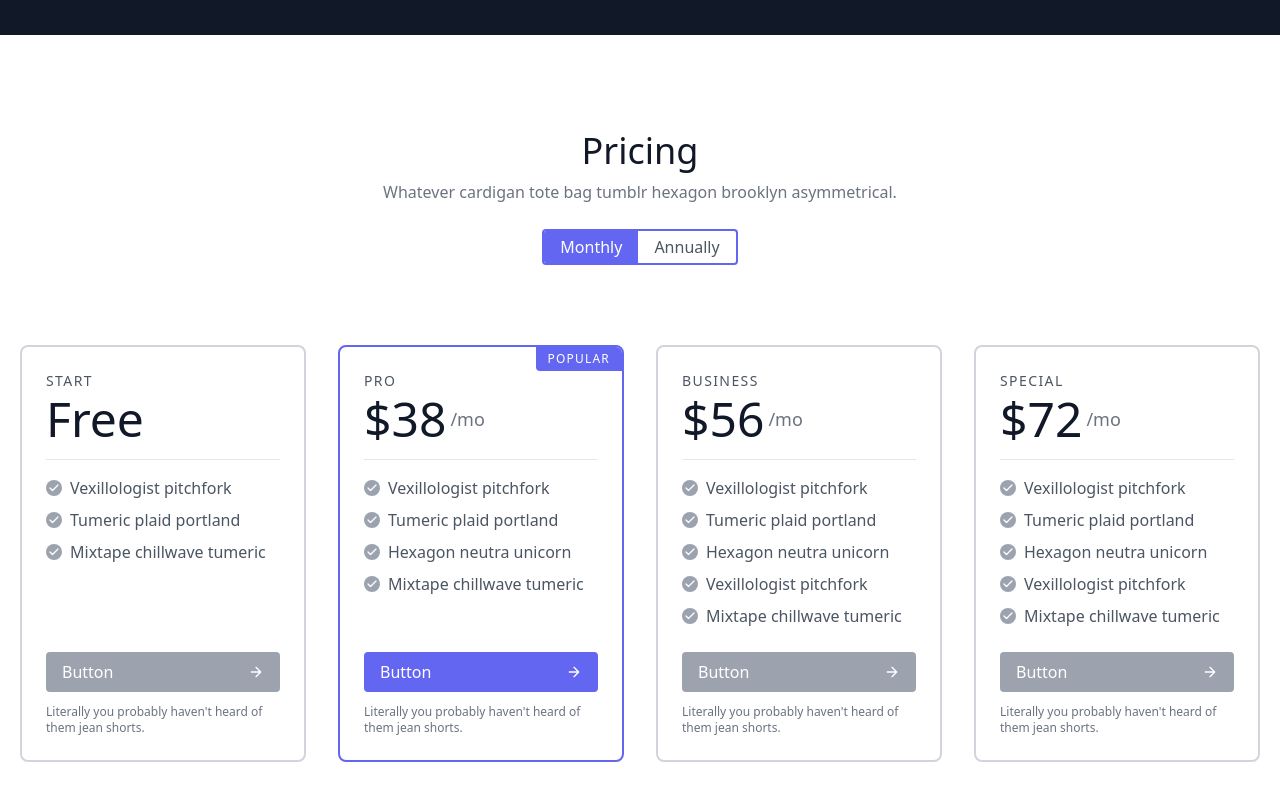
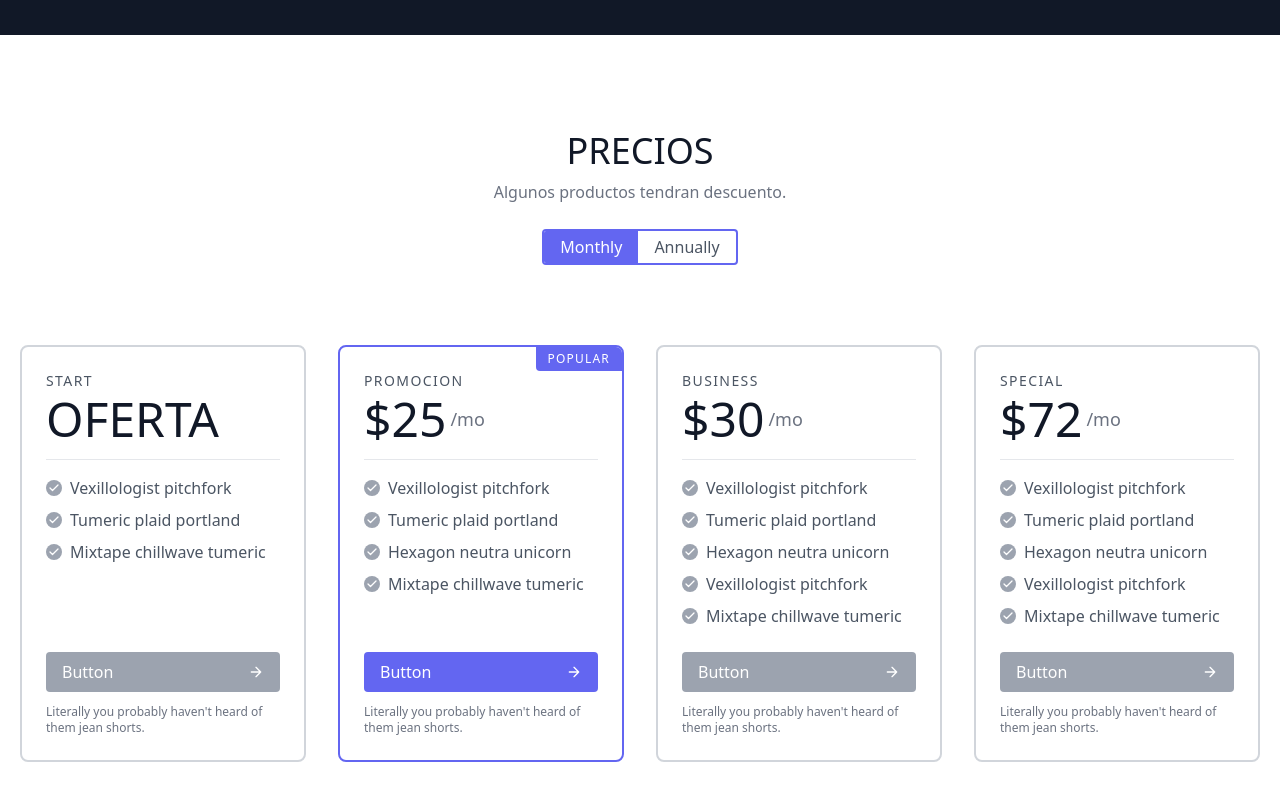
Before and after one commit to zulayleon/Front_G6, a plain HTML site: page index.html in a window 1280 px wide. Shown: the part 959-1759 px from the top of the page. Drawn offline with nearby package versions, Linux system fonts and the light colour scheme.

Commit message:
first commit

```diff
--- a/index.html
+++ b/index.html
@@ -83,8 +83,8 @@
           <section class="text-gray-600 body-font overflow-hidden">
             <div class="container px-5 py-24 mx-auto">
               <div class="flex flex-col text-center w-full mb-20">
-                <h1 class="sm:text-4xl text-3xl font-medium title-font mb-2 text-gray-900">Pricing</h1>
-                <p class="lg:w-2/3 mx-auto leading-relaxed text-base text-gray-500">Whatever cardigan tote bag tumblr hexagon brooklyn asymmetrical.</p>
+                <h1 class="sm:text-4xl text-3xl font-medium title-font mb-2 text-gray-900">PRECIOS</h1>
+                <p class="lg:w-2/3 mx-auto leading-relaxed text-base text-gray-500">Algunos productos tendran descuento.</p>
                 <div class="flex mx-auto border-2 border-indigo-500 rounded overflow-hidden mt-6">
                   <button class="py-1 px-4 bg-indigo-500 text-white focus:outline-none">Monthly</button>
                   <button class="py-1 px-4 focus:outline-none">Annually</button>
@@ -94,7 +94,7 @@
                 <div class="p-4 xl:w-1/4 md:w-1/2 w-full">
                   <div class="h-full p-6 rounded-lg border-2 border-gray-300 flex flex-col relative overflow-hidden">
                     <h2 class="text-sm tracking-widest title-font mb-1 font-medium">START</h2>
-                    <h1 class="text-5xl text-gray-900 pb-4 mb-4 border-b border-gray-200 leading-none">Free</h1>
+                    <h1 class="text-5xl text-gray-900 pb-4 mb-4 border-b border-gray-200 leading-none">OFERTA</h1>
                     <p class="flex items-center text-gray-600 mb-2">
                       <span class="w-4 h-4 mr-2 inline-flex items-center justify-center bg-gray-400 text-white rounded-full flex-shrink-0">
                         <svg fill="none" stroke="currentColor" stroke-linecap="round" stroke-linejoin="round" stroke-width="2.5" class="w-3 h-3" viewBox="0 0 24 24">
@@ -127,9 +127,9 @@
                 <div class="p-4 xl:w-1/4 md:w-1/2 w-full">
                   <div class="h-full p-6 rounded-lg border-2 border-indigo-500 flex flex-col relative overflow-hidden">
                     <span class="bg-indigo-500 text-white px-3 py-1 tracking-widest text-xs absolute right-0 top-0 rounded-bl">POPULAR</span>
-                    <h2 class="text-sm tracking-widest title-font mb-1 font-medium">PRO</h2>
+                    <h2 class="text-sm tracking-widest title-font mb-1 font-medium">PROMOCION</h2>
                     <h1 class="text-5xl text-gray-900 leading-none flex items-center pb-4 mb-4 border-b border-gray-200">
-                      <span>$38</span>
+                      <span>$25</span>
                       <span class="text-lg ml-1 font-normal text-gray-500">/mo</span>
                     </h1>
                     <p class="flex items-center text-gray-600 mb-2">
@@ -172,7 +172,7 @@
                   <div class="h-full p-6 rounded-lg border-2 border-gray-300 flex flex-col relative overflow-hidden">
                     <h2 class="text-sm tracking-widest title-font mb-1 font-medium">BUSINESS</h2>
                     <h1 class="text-5xl text-gray-900 leading-none flex items-center pb-4 mb-4 border-b border-gray-200">
-                      <span>$56</span>
+                      <span>$30</span>
                       <span class="text-lg ml-1 font-normal text-gray-500">/mo</span>
                     </h1>
                     <p class="flex items-center text-gray-600 mb-2">
```
